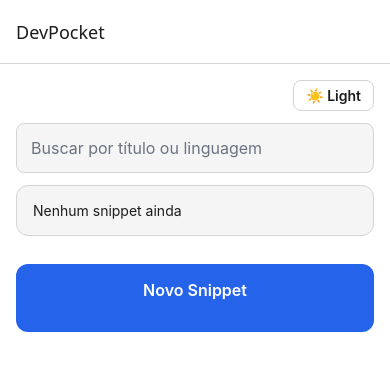
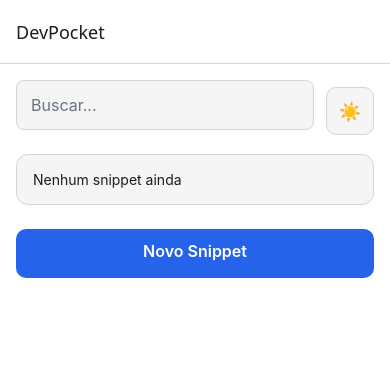
Before and after one commit to luanpires94/devpocket, a React Native app: screen /SnippetList in a window 390 px wide. Shown: the top 370 px of the page. Built offline with nearby package versions, Linux system fonts and the light colour scheme.

Commit message:
feat: restore code field in snippet form

```diff
--- a/src/components/Button.tsx
+++ b/src/components/Button.tsx
@@ -23,9 +23,9 @@ export function Button({ title, onPress }: Props) {
 
 const styles = StyleSheet.create({
   button: {
-    paddingVertical: spacing.lg,
-    borderRadius: 12,
+    paddingVertical: spacing.md,
+    borderRadius: 10,
     alignItems: "center",
-    marginTop: spacing.lg,
+    marginTop: spacing.md,
   },
 });
--- a/src/components/Card.tsx
+++ b/src/components/Card.tsx
@@ -28,7 +28,7 @@ export function Card({ children }: Props) {
 const styles = StyleSheet.create({
   card: {
     padding: spacing.lg,
-    borderRadius: 12,
+    borderRadius: spacing.md,
     borderWidth: 1,
     marginBottom: spacing.md,
   },
--- a/src/components/Input.tsx
+++ b/src/components/Input.tsx
@@ -1,5 +1,6 @@
 import { TextInput, StyleSheet, TextInputProps } from "react-native";
 import { useTheme } from "../theme/ThemeProvider";
+import { spacing } from "../theme/tokens";
 
 type Props = TextInputProps;
 
@@ -28,7 +29,7 @@ const styles = StyleSheet.create({
     borderWidth: 1,
     borderRadius: 8,
     padding: 14,
-    marginBottom: 12,
+    marginBottom: spacing.md,
     fontSize: 16,
   },
 });
--- /dev/null
+++ b/src/components/SearchHeader.tsx
@@ -0,0 +1,37 @@
+import { View, StyleSheet } from "react-native";
+import { Input } from "./Input";
+import { ThemeToggle } from "./ThemeToggle";
+import { spacing } from "../theme/tokens";
+
+type Props = {
+  value: string;
+  onChangeText: (text: string) => void;
+};
+
+export function SearchHeader({ value, onChangeText }: Props) {
+  return (
+    <View style={styles.container}>
+      <View style={styles.inputWrapper}>
+        <Input
+          placeholder="Buscar..."
+          value={value}
+          onChangeText={onChangeText}
+        />
+      </View>
+
+      <ThemeToggle />
+    </View>
+  );
+}
+
+const styles = StyleSheet.create({
+  container: {
+    flexDirection: "row",
+    alignItems: "center",
+    gap: spacing.md,
+    marginBottom: spacing.md,
+  },
+  inputWrapper: {
+    flex: 1,
+  },
+});
--- /dev/null
+++ b/src/components/ThemeToggle.tsx
@@ -0,0 +1,37 @@
+import { TouchableOpacity, Text, StyleSheet } from "react-native";
+import { useTheme } from "../theme/ThemeProvider";
+
+export function ThemeToggle() {
+  const { theme, setTheme, colors } = useTheme();
+
+  function handleToggle() {
+    setTheme(theme === "dark" ? "light" : "dark");
+  }
+
+  return (
+    <TouchableOpacity
+      onPress={handleToggle}
+      activeOpacity={0.7}
+      style={[
+        styles.button,
+        {
+          backgroundColor: colors.card,
+          borderColor: colors.border,
+        },
+      ]}
+    >
+      <Text style={{ fontSize: 18 }}>{theme === "dark" ? "🌙" : "☀️"}</Text>
+    </TouchableOpacity>
+  );
+}
+
+const styles = StyleSheet.create({
+  button: {
+    height: 48,
+    width: 48,
+    borderRadius: 10,
+    borderWidth: 1,
+    alignItems: "center",
+    justifyContent: "center",
+  },
+});
--- a/src/components/ThemeToggleButton.tsx
+++ b/src/components/ThemeToggleButton.tsx
@@ -1,5 +1,6 @@
 import { TouchableOpacity, Text, StyleSheet } from "react-native";
 import { useTheme } from "../theme/ThemeProvider";
+import { spacing } from "../theme/tokens";
 
 export function ThemeToggleButton() {
   const { theme, setTheme, colors } = useTheme();
@@ -29,10 +30,10 @@ const styles = StyleSheet.create({
   button: {
     alignSelf: "flex-end",
     paddingVertical: 6,
-    paddingHorizontal: 12,
+    paddingHorizontal: spacing.md,
     borderRadius: 8,
     borderWidth: 1,
-    marginBottom: 12,
+    marginBottom: spacing.md,
   },
   text: {
     fontSize: 14,
--- a/src/screens/SnippetFormScreen.tsx
+++ b/src/screens/SnippetFormScreen.tsx
@@ -40,7 +40,7 @@ export function SnippetFormScreen() {
   }, [snippet]);
 
   function handleSave() {
-    if (!title || !language || !code) {
+    if (!title || !language) {
       return;
     }
 
@@ -49,7 +49,7 @@ export function SnippetFormScreen() {
         title,
         language,
         code,
-        tags: [],
+        tags: snippet.tags ?? [],
       });
     } else {
       addSnippet({
@@ -81,6 +81,14 @@ export function SnippetFormScreen() {
           onChangeText={setLanguage}
         />
 
+        <Input
+          placeholder="Código"
+          value={code}
+          onChangeText={setCode}
+          multiline
+          style={styles.codeInput}
+        />
+
         <Button
           title={snippet ? "Salvar alterações" : "Criar snippet"}
           onPress={handleSave}
--- a/src/screens/SnippetListScreen.tsx
+++ b/src/screens/SnippetListScreen.tsx
@@ -6,8 +6,7 @@ import { NativeStackNavigationProp } from "@react-navigation/native-stack";
 import { Screen } from "../components/Screen";
 import { Card } from "../components/Card";
 import { Button } from "../components/Button";
-import { Input } from "../components/Input";
-import { ThemeToggleButton } from "../components/ThemeToggleButton";
+import { SearchHeader } from "../components/SearchHeader";
 import { useSnippetStore } from "../store/snippetStore";
 import { RootStackParamList } from "../navigation";
 import { useTheme } from "../theme/ThemeProvider";
@@ -39,14 +38,7 @@ export function SnippetListScreen() {
 
   return (
     <Screen>
-      {/* 🌗 Dark mode toggle */}
-      <ThemeToggleButton />
-
-      <Input
-        placeholder="Buscar por título ou linguagem"
-        value={search}
-        onChangeText={setSearch}
-      />
+      <SearchHeader value={search} onChangeText={setSearch} />
 
       {search.length > 0 && filteredSnippets.length === 0 && (
         <Card>
--- a/src/theme/tokens.ts
+++ b/src/theme/tokens.ts
@@ -10,7 +10,7 @@ export const typography = {
   title: {
     fontSize: 16,
     fontWeight: "600" as const,
-    marginBottom: 16,
+    marginBottom: 5,
   },
   subtitle: {
     fontSize: 14,
```
